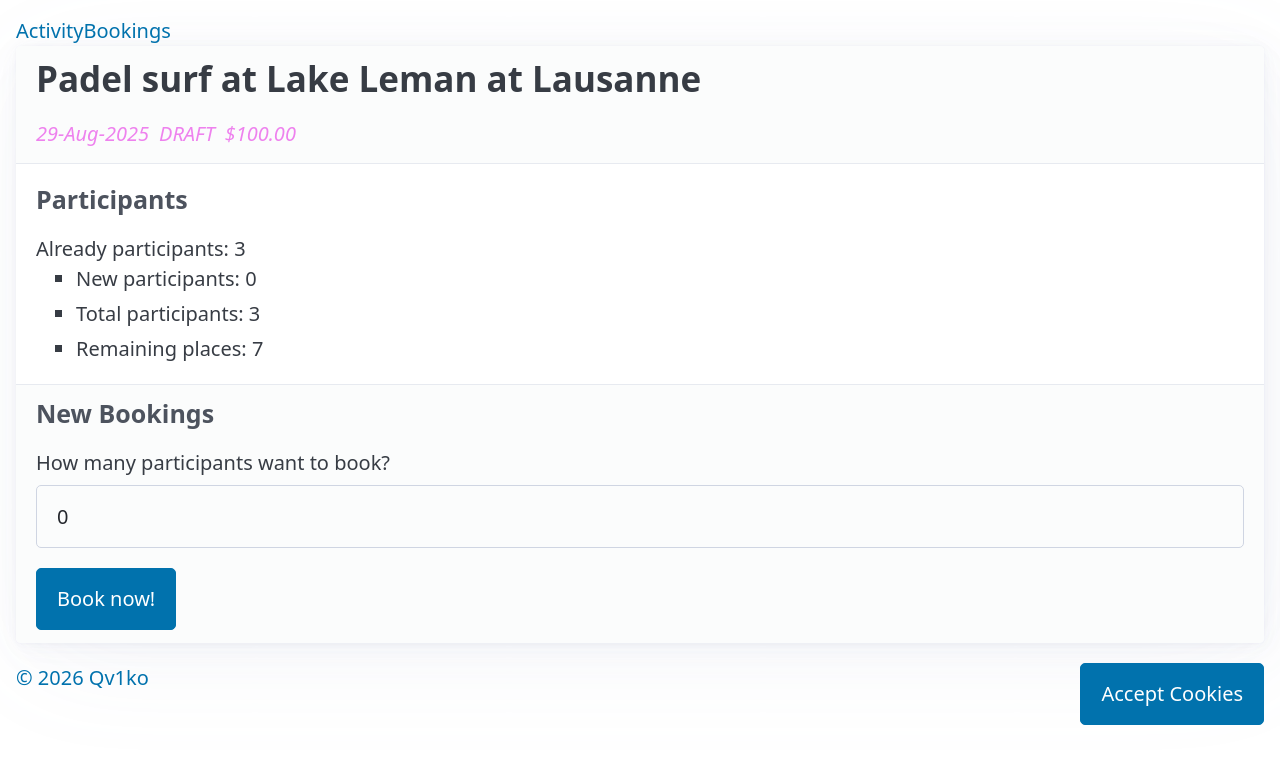
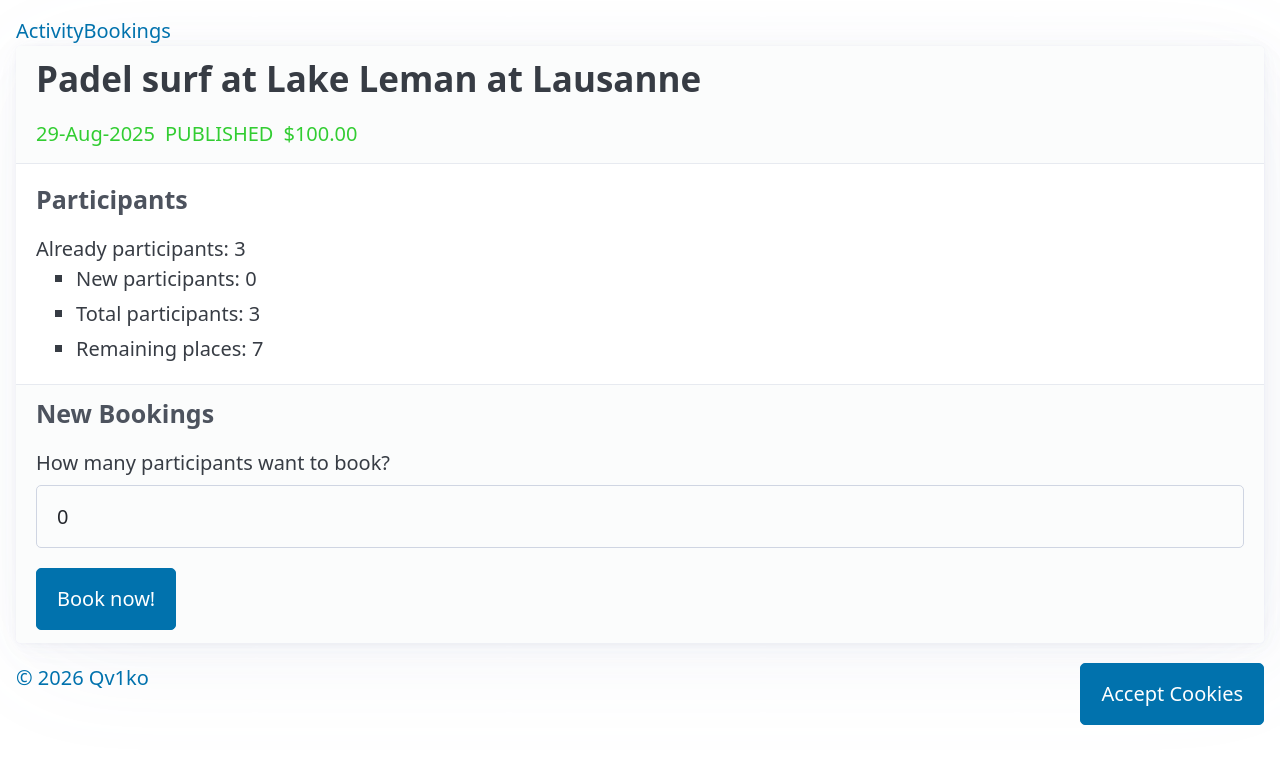
Before and after one commit to Qv1ko/curso-angular-moderno, an Angular app: page / in a window 1280 px wide. Shown: the top 764 px of the page. Built offline with nearby package versions, Linux system fonts and the light colour scheme.

Commit message:
feat: add effect example

```diff
--- a/src/app/bookings/bookings.ts
+++ b/src/app/bookings/bookings.ts
@@ -1,5 +1,5 @@
 import { CurrencyPipe, DatePipe, UpperCasePipe } from '@angular/common';
-import { Component, computed, signal } from '@angular/core';
+import { Component, computed, effect, signal } from '@angular/core';
 import { FormsModule } from '@angular/forms';
 
 import { Activity } from '../domain/activity.type';
@@ -12,7 +12,7 @@ import { ActivityTitlePipe } from './activity-title-pipe';
   styleUrl: './bookings.css',
 })
 export class Bookings {
-  activity: Activity = {
+  readonly activity: Activity = {
     name: 'Padel surf',
     location: 'Lake Leman at Lausanne',
     price: 100,
@@ -35,6 +35,21 @@ export class Bookings {
   readonly newParticipants = signal(0);
   readonly booked = signal(false);
 
+  constructor() {
+    effect(() => {
+      const totalParticipants = this.totalParticipants();
+      const activity = this.activity;
+
+      if (totalParticipants >= activity.maxParticipants) {
+        activity.status = 'sold-out';
+      } else if (totalParticipants >= activity.minParticipants) {
+        activity.status = 'confirmed';
+      } else {
+        activity.status = 'published';
+      }
+    });
+  }
+
   onNewParticipantsChange(newParticipants: number) {
     this.newParticipants.set(newParticipants);
   }
```
